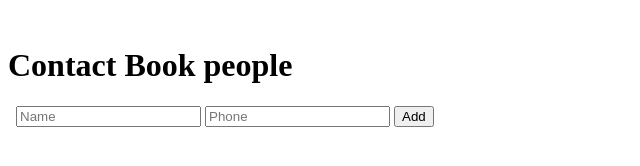
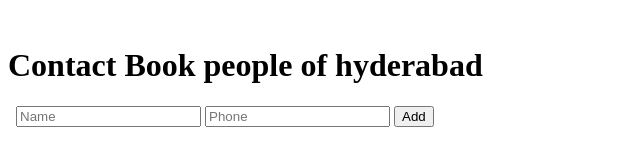
Before and after one commit to Premchand-96/contact-app-docker, a plain HTML site: page frontend/index.html in a window 1280 px wide. Shown: the whole page, without its empty margins (0-640 px from the left). Drawn offline with Linux system fonts and the light colour scheme; no server answers.

Commit message:
Update index.html

```diff
--- a/frontend/index.html
+++ b/frontend/index.html
@@ -7,7 +7,7 @@
 
 
 
-<h1>Contact Book people</h1>
+<h1>Contact Book people of hyderabad</h1>
 
 
 
```
